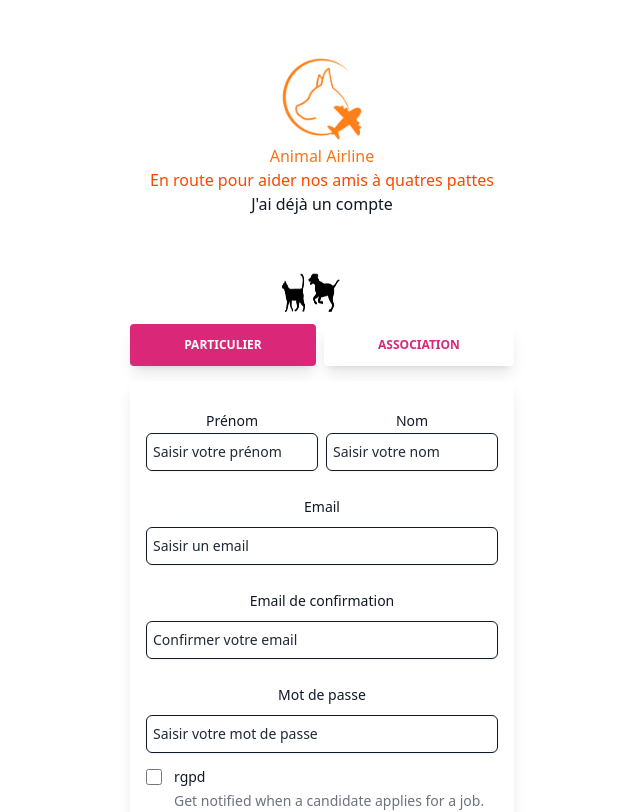
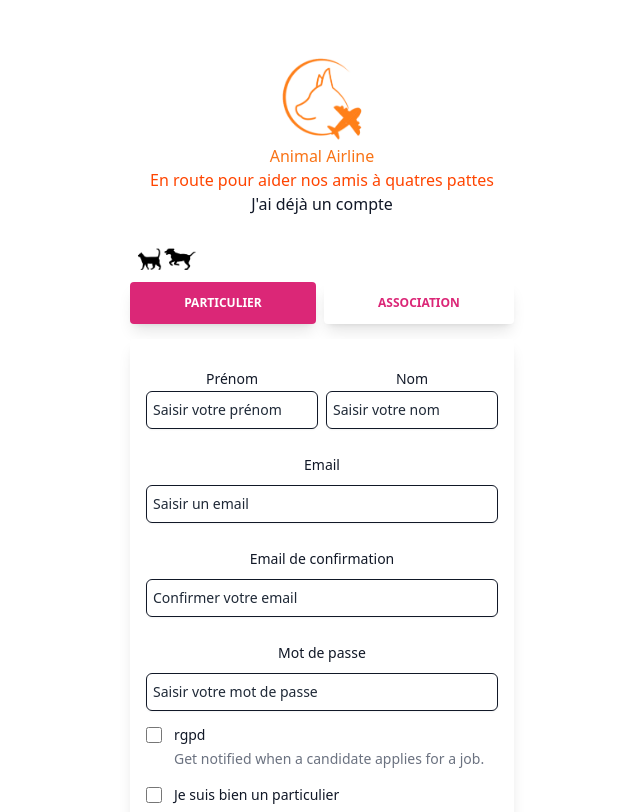
Before and after one commit to sha-zha/vue-admin, a Vue app: page /signup in a window 1280 px wide. Shown: the top 812 px of the page, without its empty margins (318-958 px from the left). Built offline with nearby package versions, Linux system fonts and the light colour scheme.

Commit message:
correction image

```diff
--- a/src/views/Auth/SignupPage.vue
+++ b/src/views/Auth/SignupPage.vue
@@ -10,7 +10,7 @@
 
   <div class="flex flex-wrap w-full">
     <div class="w-full">
-      <img class="mx-auto h-24 w-24" src="../../assets/login.png" alt="logo animal airline">
+      <img class="w-24" src="../../assets/login.png" alt="logo animal airline">
       <ul class="flex mb-0 list-none flex-wrap pt-3 pb-4 flex-row">
         <li class="-mb-px mr-2 last:mr-0 flex-auto text-center">
           <a class="text-xs font-bold uppercase px-5 py-3 shadow-lg rounded block leading-normal" v-on:click="toggleTabs(1)" v-bind:class="{'text-pink-600 bg-white': openTab !== 1, 'text-white bg-pink-600': openTab === 1}">
```
